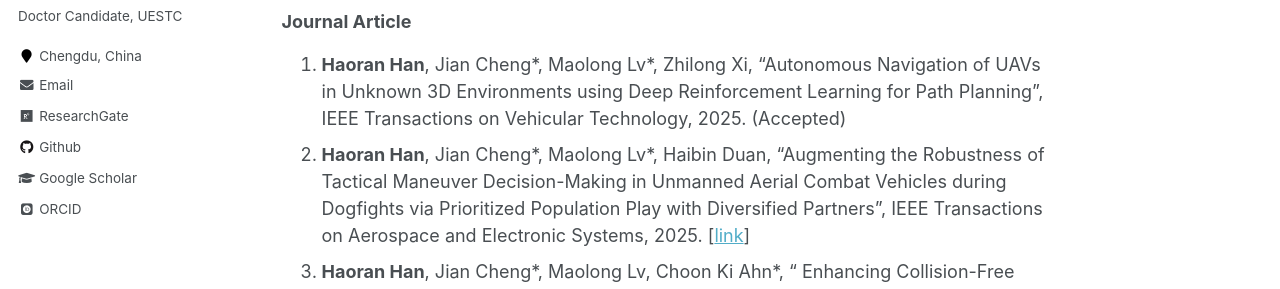
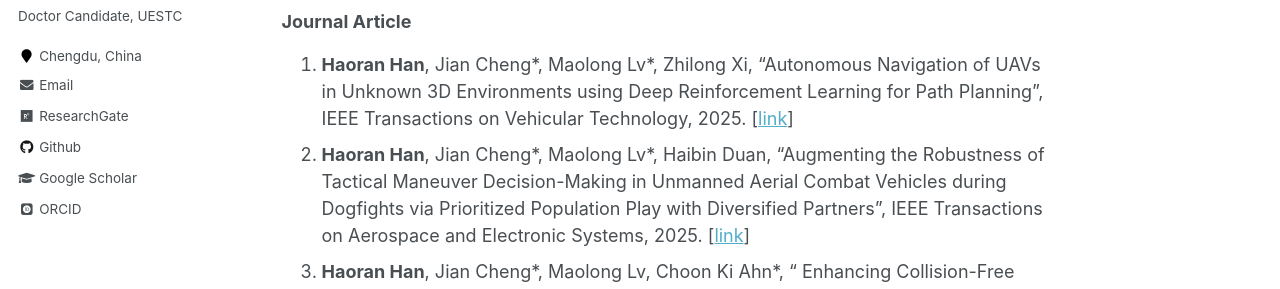
Before and after one commit to Han-Adam/Han-Adam.github.io, a Jekyll site: the page built from _pages/about.md, in a window 1280 px wide and 900 px high, scrolled down 492 px. Shown: the part 206-495 px from the top of the window. Built offline with Jekyll 4.4.1, drawn with Linux system fonts in a browser that asks for light colours; some web fonts are replaced.

Commit message:
Update about.md

```diff
--- a/_pages/about.md
+++ b/_pages/about.md
@@ -19,7 +19,7 @@ I am chasing my PHD at School of Information and Communication Engineering, Univ
 \# represents equal contribution, * represents corresponding author.
 ### Journal Article
 1. **Haoran Han**, Jian Cheng\*, Maolong Lv\*, Zhilong Xi, "Autonomous Navigation of UAVs in Unknown 3D
- Environments using Deep Reinforcement Learning for Path Planning",  IEEE Transactions on Vehicular Technology, 2025. (Accepted)
+ Environments using Deep Reinforcement Learning for Path Planning",  IEEE Transactions on Vehicular Technology, 2025. [[link](https://ieeexplore.ieee.org/document/11045211)]
 2. **Haoran Han**, Jian Cheng\*, Maolong Lv\*, Haibin Duan, "Augmenting the Robustness of Tactical Maneuver Decision-Making in Unmanned Aerial Combat Vehicles during Dogfights via Prioritized Population Play with Diversified Partners",  IEEE Transactions on Aerospace and Electronic Systems, 2025. [[link](https://ieeexplore.ieee.org/document/11029037)]
 3. **Haoran Han**, Jian Cheng\*, Maolong Lv, Choon Ki Ahn\*, " Enhancing Collision-Free Formation Control in Multiagent Systems: An Approach Based on Time-Derivative of Artificial Potential Functions", IEEE Transactions on Cybernetics, 2025. [[link](https://ieeexplore.ieee.org/document/10993499)]
 4. Yirui Zhang#, **Haoran Han**#, Jian Cheng*, "QUAV Flight Control Based on Axially Symmetric DRL", Neurocomputing, 2025. [[link](https://www.sciencedirect.com/science/article/pii/S0925231225003753)]
```
